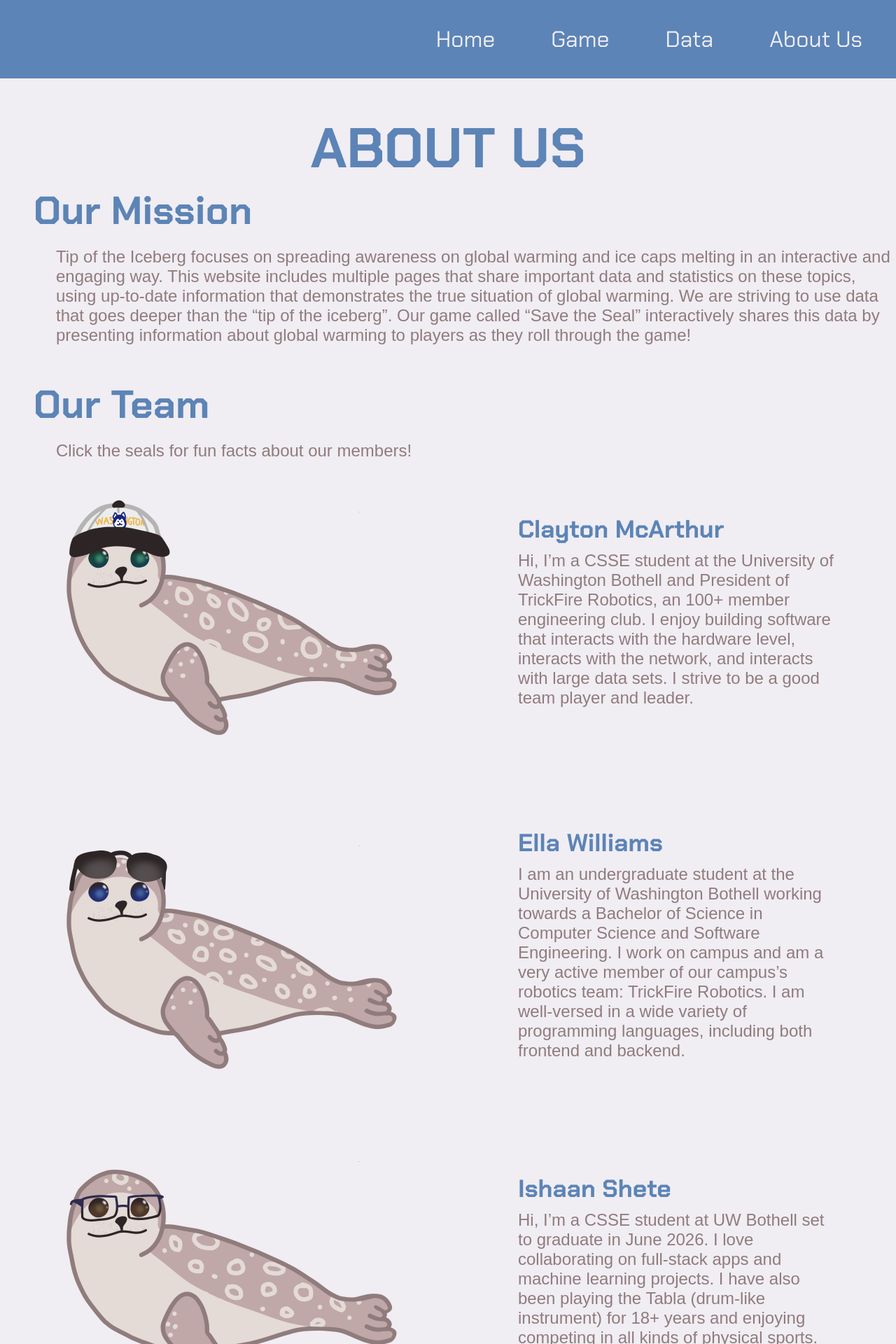
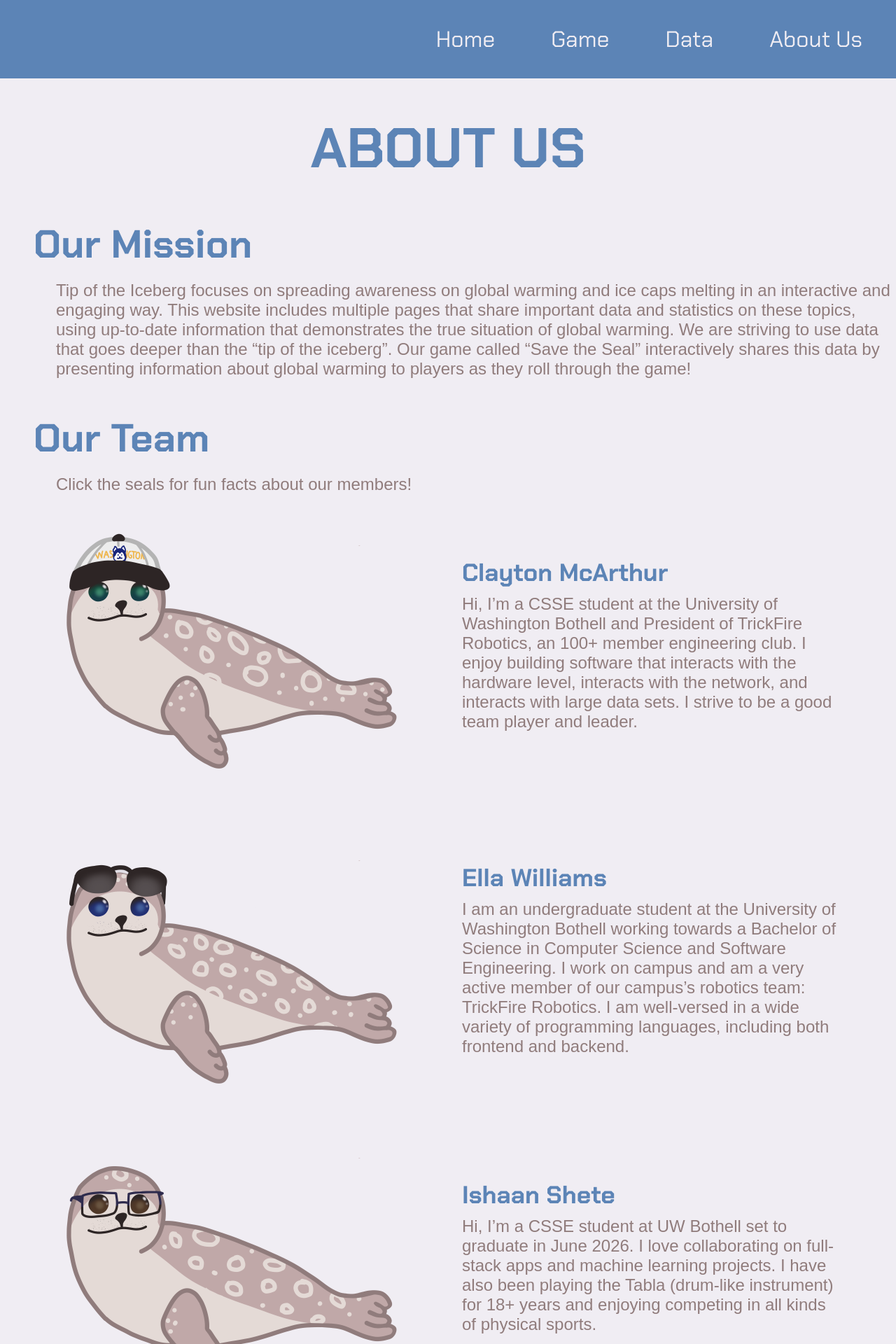
Before and after one commit to E11aW/css481-final-project, a React (Create React App) app: page /about-us in a window 1280 px wide. Shown: the top 1920 px of the page at 70% size. Built offline with nearby package versions, Linux system fonts and the light colour scheme.

Commit message:
Added some screen size flexibility and everyone's linkedins

```diff
--- a/src/components/ImageOverlay/ImageOverlay.scss
+++ b/src/components/ImageOverlay/ImageOverlay.scss
@@ -7,6 +7,7 @@
 
     .background-image {
         opacity: 0.6;
+        // height: 100%;
         width: 100%;
     }
 
@@ -19,5 +20,12 @@
         background-color: rgba($OffWhite, 0.5);
         padding: 10px;
         line-height: 1;
+
+    }
+
+    @media (max-width: 1000px) {
+        .text {
+            font-size: 3rem;
+        }
     }
 }
--- a/src/components/Seal/Seal.scss
+++ b/src/components/Seal/Seal.scss
@@ -2,6 +2,11 @@
 
 .seal-section {
     flex: 0 0 500px;
+    max-width: 500px;
+
+    @media (max-width: 1000px) {
+        flex: 0 0 0;
+    }
 
     .fun-facts {
         height: 50px;
--- a/src/components/TextImage/TextImage.js
+++ b/src/components/TextImage/TextImage.js
@@ -14,6 +14,7 @@ import { Seal } from '../Seal/Seal';
  * @param {string} props.buttonLink - The link this button directs users to.
  * Seal parameter:
  * @param {Array} props.funFacts - An array of fun facts about the member.
+ * @param {string} props.LinkedIn - Links the seal's name to that member's LinkedIn
  * @returns {JSX.Element}
  */
 
@@ -32,7 +33,7 @@ export const TextImage = (props) => {
                     <img className='image' src={props.imageSource} alt={props.imageAlt} />
                 )}
                 <div className='text-button'>
-                    {props.funFacts && <h3 className='seal-name'>{props.imageAlt}</h3>}
+                    {props.funFacts && <h3 className='seal-name'><a href={props.LinkedIn} target='_blank' rel='noreferrer'>{props.imageAlt}</a></h3>}
                     <p className='text'>{props.text}</p>
                     {props.hasButton && <Button className='button' buttonLink={props.buttonLink} buttonText={props.buttonText} />}
                 </div>
--- a/src/components/TextImage/TextImage.scss
+++ b/src/components/TextImage/TextImage.scss
@@ -18,10 +18,23 @@
 
     .text-button {
         justify-content: flex-end;
-        padding-left: 10rem;
+        padding-left: 5rem;
 
         .text {
             padding-bottom: 3rem;
+        }
+    }
+
+    @media (max-width: 1000px) {
+        flex-direction: column;
+
+        .image {
+            width: 300px;
+        }
+
+        .text-button {
+            padding-left: 0;
+            padding-top: 3rem;
         }
     }
 }
@@ -30,4 +43,12 @@
     padding-bottom: 0.5rem;
     color: $DeepBlue;
     font-size: 2.2rem;
+
+    a:link,
+    a:visited,
+    a:hover,
+    a:active {
+        color: inherit;
+        text-decoration: none;
+    }
 }
--- a/src/pages/about-us/about-us.js
+++ b/src/pages/about-us/about-us.js
@@ -10,7 +10,7 @@ export const AboutUs = () => {
   return (
     <main className='about-us'>
       <MaxWidth>
-        <h1>About Us</h1>
+        <h1 className='about-us-title'>About Us</h1>
         <h2>Our Mission</h2>
         <p className='mission-paragraph'>Tip of the Iceberg focuses on spreading awareness on global warming and ice caps melting in an interactive and engaging way. This website includes multiple pages that share important data and statistics on these topics, using up-to-date information that demonstrates the true situation of global warming. We are striving to use data that goes deeper than the “tip of the iceberg”. Our game called “Save the Seal” interactively shares this data by presenting information about global warming to players as they roll through the game!</p>
         <h2>Our Team</h2>
@@ -21,6 +21,7 @@ export const AboutUs = () => {
           text='Hi, I’m a CSSE student at the University of Washington Bothell and President of TrickFire Robotics, an 100+ member engineering club. I enjoy building software that interacts with the hardware level, interacts with the network, and interacts with large data sets. I strive to be a good team player and leader.'
           hasButton={false}
           funFacts={['I used to live in Vietnam', 'I love snowboarding', 'I am president of Trickfire', 'My favorite coding language is C++', 'My dream job is to work at SpaceX', 'My favorite color is black', 'I have an e36 drift car']}
+          LinkedIn='https://www.linkedin.com/in/clayton-mcarthur-90b5b232b/'
         />
         <TextImage
           imageSource={EllaSeal}
@@ -28,6 +29,7 @@ export const AboutUs = () => {
           text='I am an undergraduate student at the University of Washington Bothell working towards a Bachelor of Science in Computer Science and Software Engineering. I work on campus and am a very active member of our campus’s robotics team: TrickFire Robotics. I am well-versed in a wide variety of programming languages, including both frontend and backend.'
           hasButton={false}
           funFacts={['I have a pet cornsnake', 'I like doing arts and crafts', 'I know what Pokemon is', 'I have loved dragons my entire life', 'I am such a workaholic', 'I am a very chaotic seal', 'I turned everyone into seals', 'I hate deserts, minus cacti of course', 'I enjoy mindless wandering', 'Sleep is my biggest priority', 'I love the rain', 'My favorite color is blue', 'I am a cat person', 'I did trapeze once']}
+          LinkedIn='https://www.linkedin.com/in/ella-williams2024/'
         />
         <TextImage
           imageSource={IshaanSeal}
@@ -35,6 +37,7 @@ export const AboutUs = () => {
           text='Hi, I’m a CSSE student at UW Bothell set to graduate in June 2026. I love collaborating on full-stack apps and machine learning projects. I have also been playing the Tabla (drum-like instrument) for 18+ years and enjoying competing in all kinds of physical sports.'
           hasButton={false}
           funFacts={['I speak 7 languages', 'I’ve been playing Tabla (drum-like) instrument for 18+ yrs', 'I like playing all sports', 'I love eating food', 'I like watching movies', 'Give me cookies', 'I have lived in 5 different cities']}
+          LinkedIn='https://www.linkedin.com/in/ishaan-shete/'
         />
         <TextImage
           imageSource={MaxxSeal}
@@ -42,6 +45,7 @@ export const AboutUs = () => {
           text='I am a fourth year student at University of Washington Bothell pursuing a Computer Science/Software Engineering bachelors degree. I am proficient in C++ and I am currently working on rounding out my other coding skills and languages. I have used VScode, Docker, Keil Uvision5, Unbuntu, GitHub, PostgreSQL, and many more software systems extensively.'
           hasButton={false}
           funFacts={['I graduated high school at 16', 'I have been snowboarding for 8 years', 'I have only been coding for 2 years', 'I love candy', 'I want to work at Netflix', 'I used to show hogs', 'I’ve never broken a bone']}
+          LinkedIn='https://www.linkedin.com/in/maxx-mcarthur-b59373330/'
         />
       </MaxWidth>
     </main>
--- a/src/pages/about-us/about-us.scss
+++ b/src/pages/about-us/about-us.scss
@@ -6,6 +6,7 @@
     padding-top: 1rem;
 }
 
-.mission-paragraph {
+.mission-paragraph,
+.about-us-title {
     padding-bottom: 3rem;
 }
```
